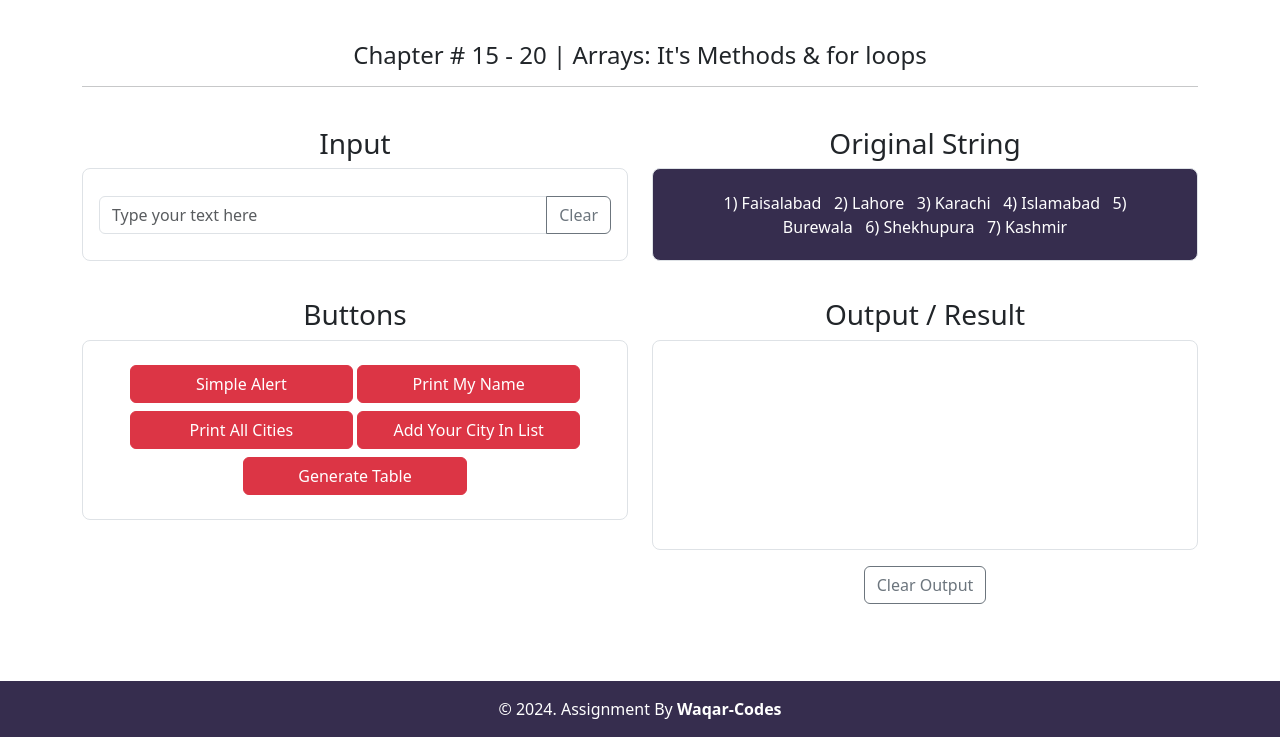
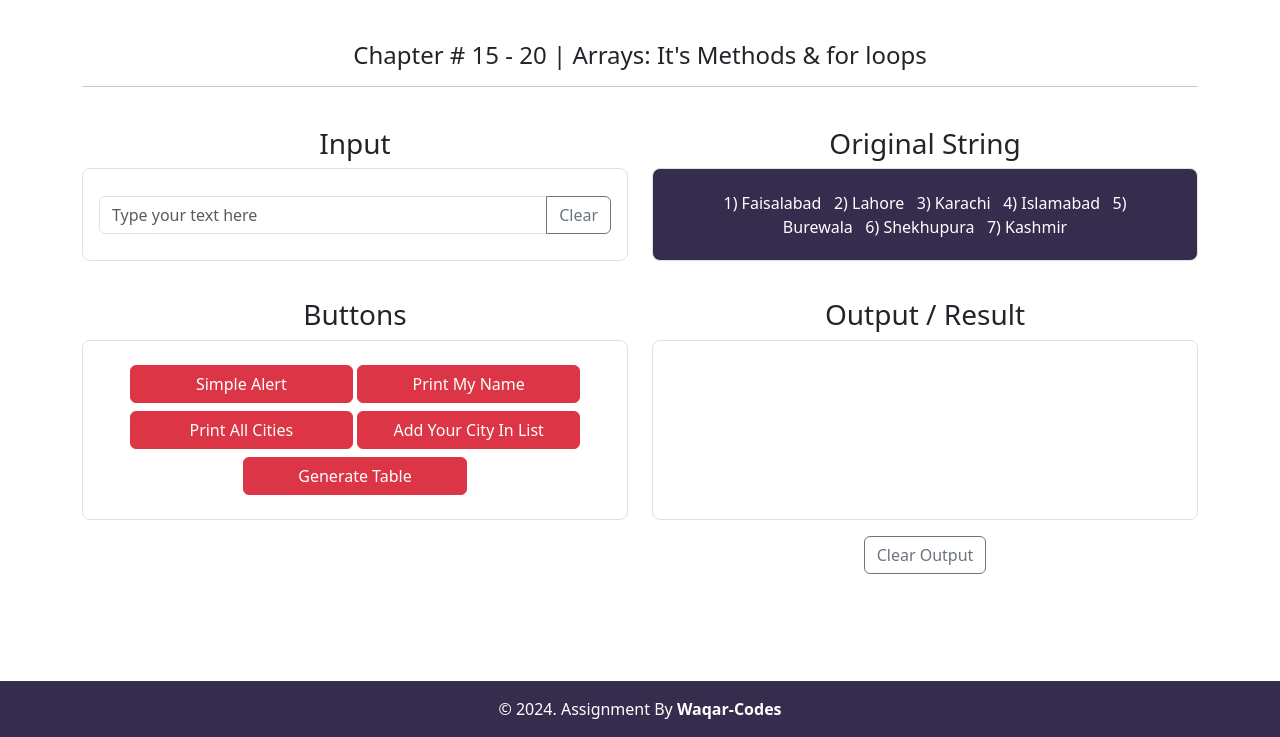
Before and after one commit to waqaremadina1/Assignment-11, a plain HTML site: page index.html in a window 1280 px wide. Shown: the part 63-800 px from the top of the page. Drawn offline with nearby package versions, Linux system fonts and the light colour scheme.

Commit message:
style.css

```diff
--- a/styles/style.css
+++ b/styles/style.css
@@ -19,7 +19,7 @@ footer, #original-string {
 }
 
 #output{
-    min-height: 210px;
+    min-height: 180px;
 }
 
 
```
